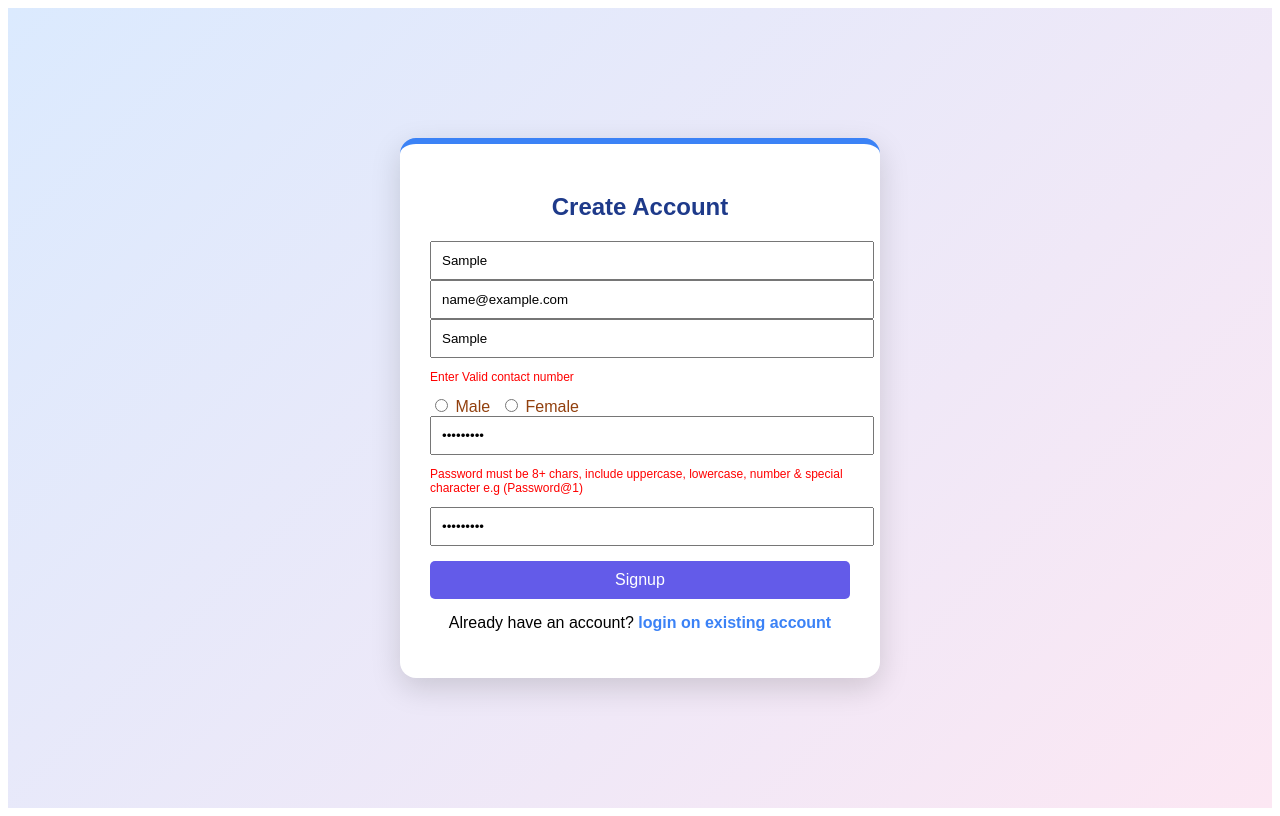
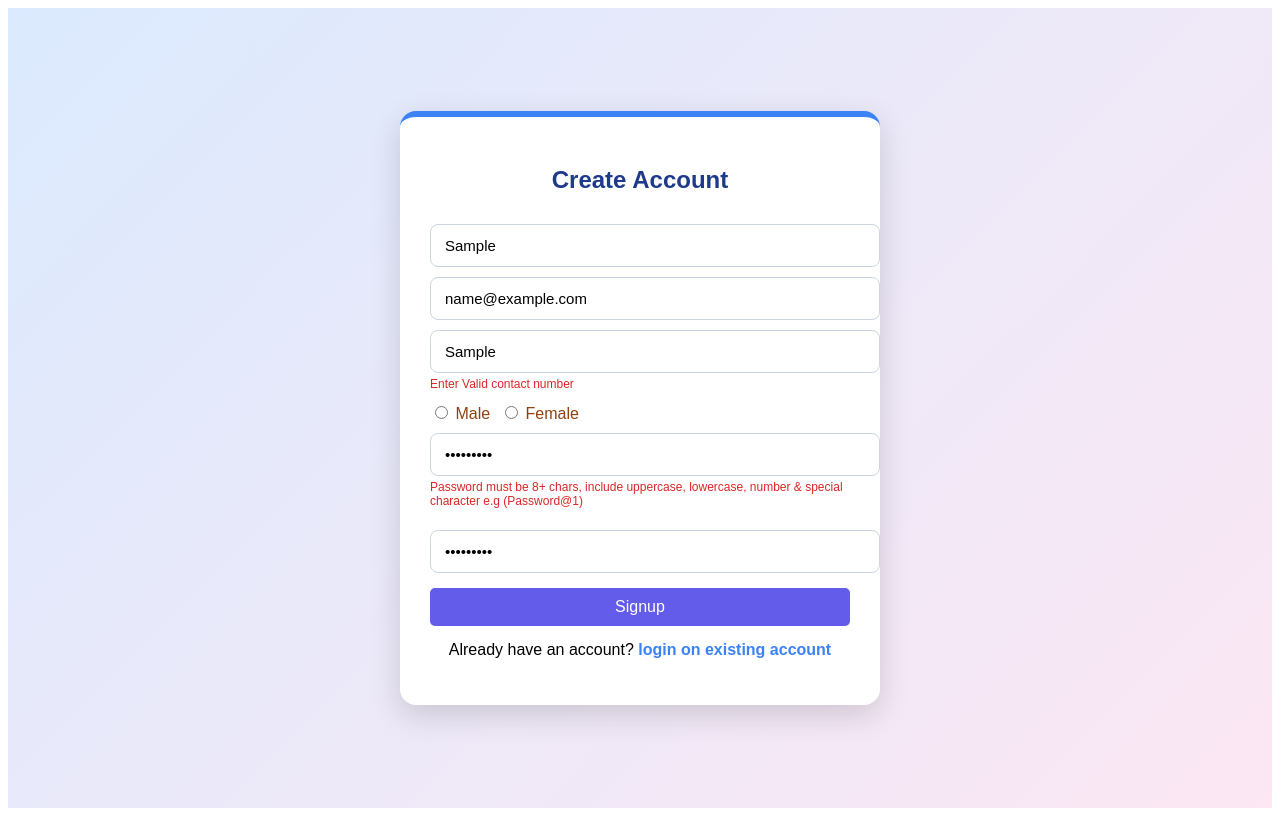
Before and after one commit to bhaktishinde2388/aruba, a React (Vite) app: page /signup in a window 1280 px wide. Both pictures are taken after typing "Sample", "name@example.com", "Sample", "Sample123", "Sample123" into the empty fields and a click on the button "Signup". Built offline with nearby package versions, Linux system fonts and the light colour scheme.

Commit message:
feat : css added to the input box componet

```diff
--- a/src/components/InputBoxs/InputBoxs.css
+++ b/src/components/InputBoxs/InputBoxs.css
@@ -1,5 +1,26 @@
-.input-box
-{
-   width: 100%;
-   padding: 10px;
+.input-box {
+  width: 100%;
+  padding: 12px 14px;
+  margin-top: 10px;
+  border-radius: 8px;
+  border: 1.5px solid #cbd5e1;
+  font-size: 15px;
+  outline: none;
+  background-color: #ffffff;
+  transition: border-color 0.2s ease, box-shadow 0.2s ease;
 }
+
+.input-box::placeholder {
+  color: #94a3b8;
+}
+
+.input-box:focus {
+  border-color: #2563eb;
+  box-shadow: 0 0 0 3px rgba(37, 99, 235, 0.15);
+}
+
+.input-error {
+  color: #dc2626;
+  font-size: 12px;
+  margin-top: 4px;
+}
--- a/src/components/InputBoxs/InputBoxs.jsx
+++ b/src/components/InputBoxs/InputBoxs.jsx
@@ -13,7 +13,7 @@ function InputBoxs({type,value,placeholder,onChange,error}) {
 
       />
            {error && (
-        <p style={{ color: "red", fontSize: "12px" }}>
+        <p className="input-error">
           {error}
         </p>
       )}
```
